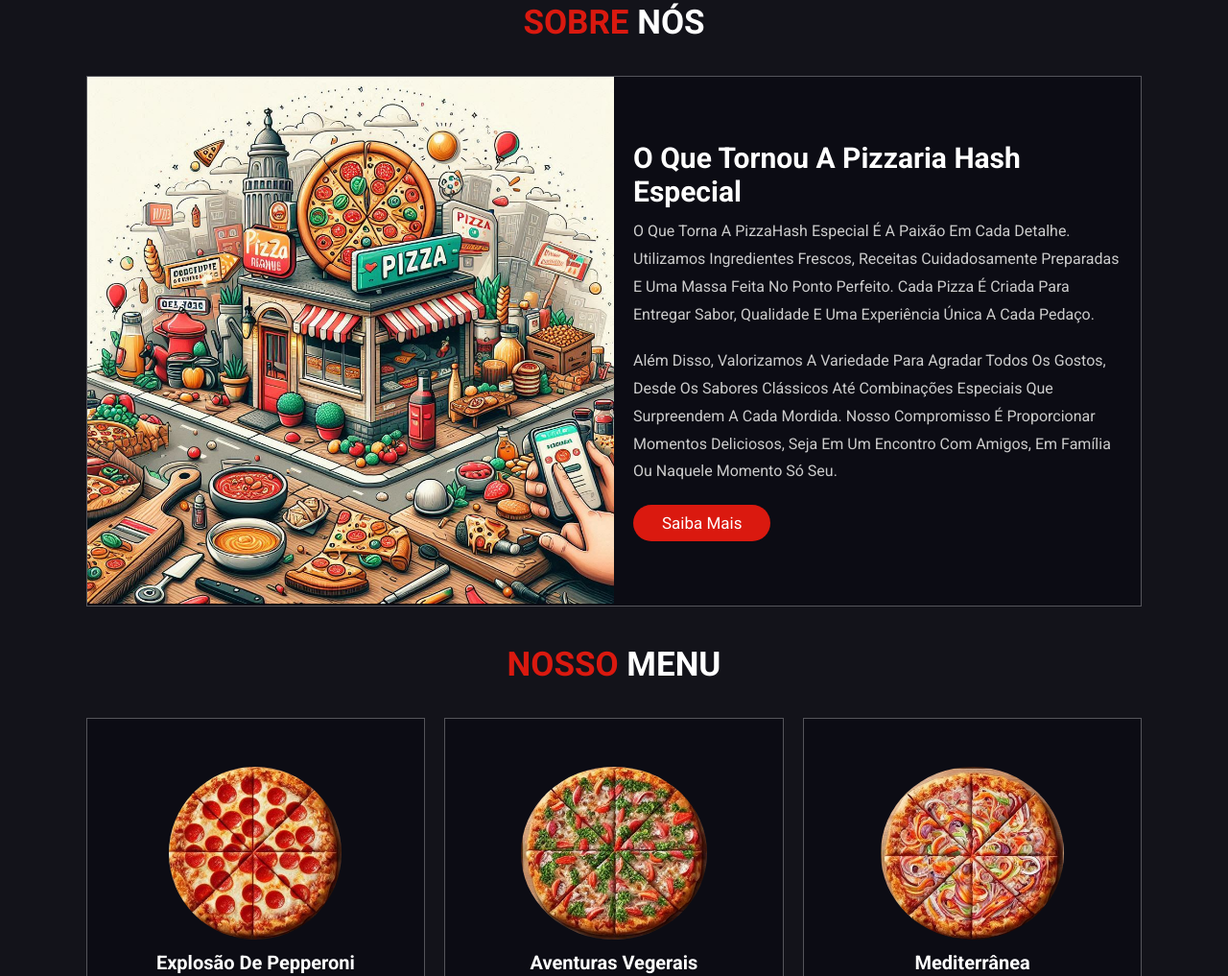
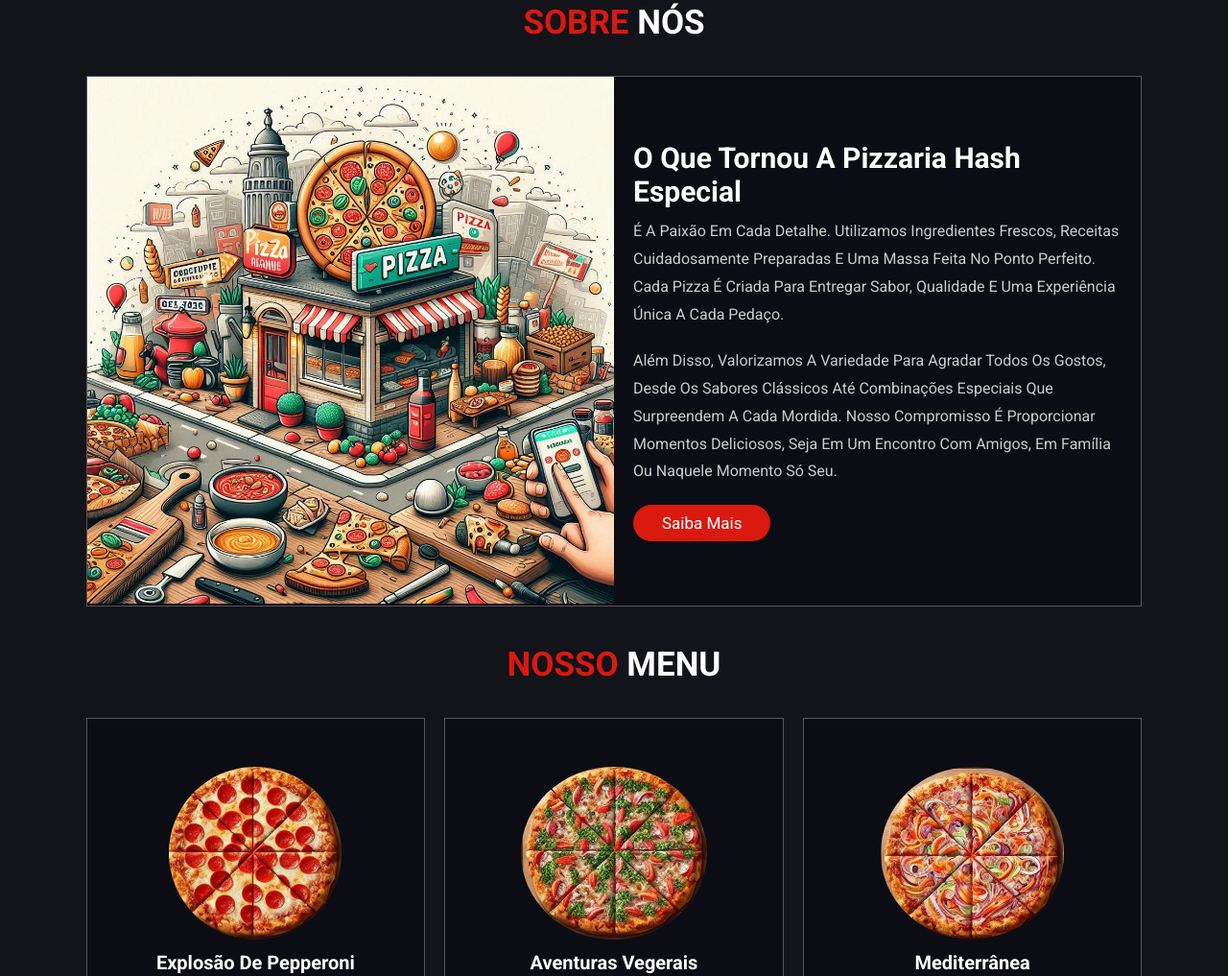
Before and after one commit to gabriel-pereira0/Projeto_Pizzaria, a plain HTML site: page Projeto/index.html in a window 1280 px wide. Shown: the part 697-1714 px from the top of the page at 96% size. Drawn offline with nearby package versions, Linux system fonts and the light colour scheme.

Commit message:
atualização texto Section Sobre

```diff
--- a/Projeto/index.html
+++ b/Projeto/index.html
@@ -58,7 +58,7 @@
         <div class="content">
           <h3>O que tornou a Pizzaria Hash especial</h3>
           <p>
-            O que torna a PizzaHash especial é a paixão em cada detalhe. Utilizamos ingredientes frescos, receitas cuidadosamente preparadas e uma massa feita no ponto perfeito. Cada pizza é criada para entregar sabor, qualidade e uma experiência única a cada pedaço.
+            é a paixão em cada detalhe. Utilizamos ingredientes frescos, receitas cuidadosamente preparadas e uma massa feita no ponto perfeito. Cada pizza é criada para entregar sabor, qualidade e uma experiência única a cada pedaço.
           </p>
           <p>
             Além disso, valorizamos a variedade para agradar todos os gostos, desde os sabores clássicos até combinações especiais que surpreendem a cada mordida. Nosso compromisso é proporcionar momentos deliciosos, seja em um encontro com amigos, em família ou naquele momento só seu.
```
